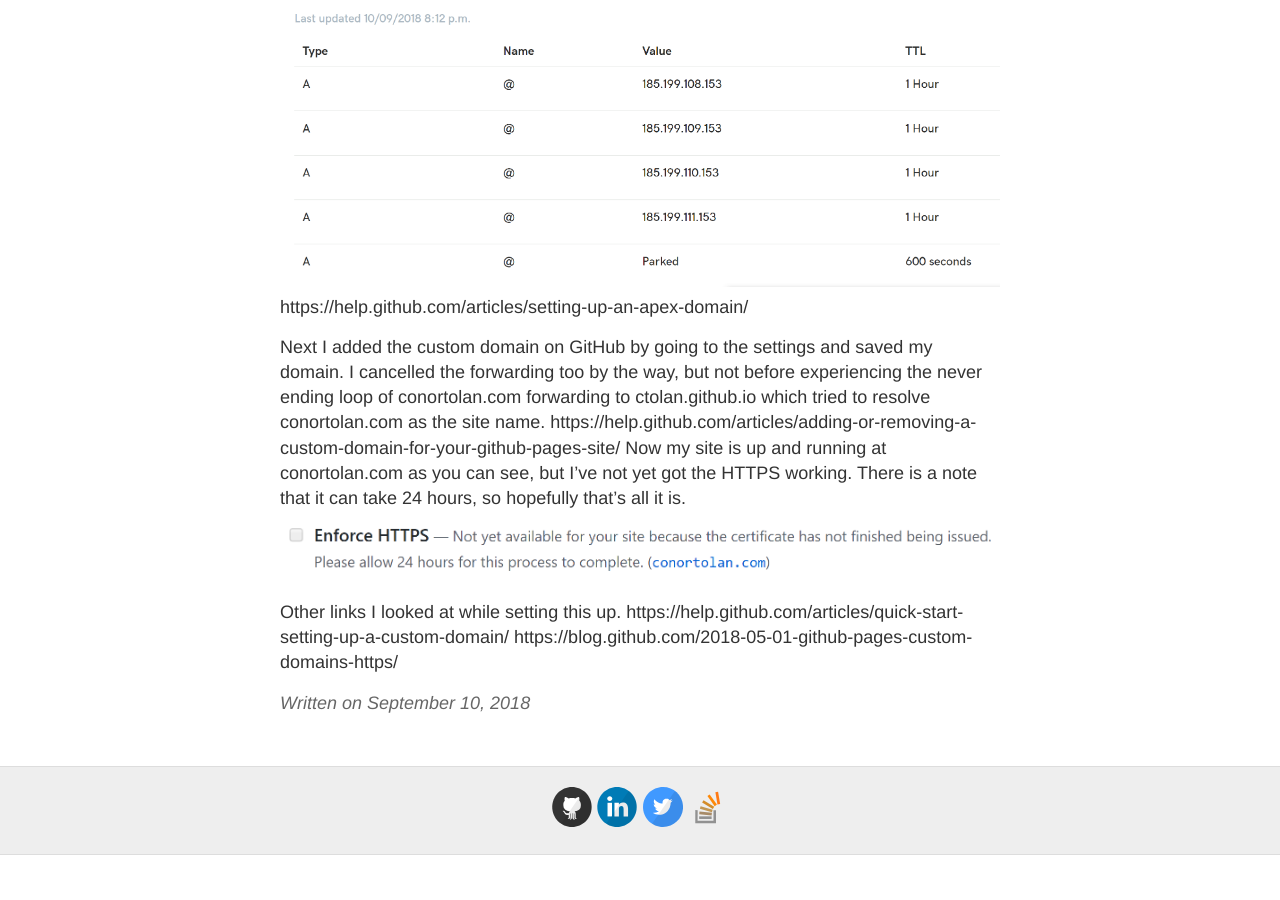
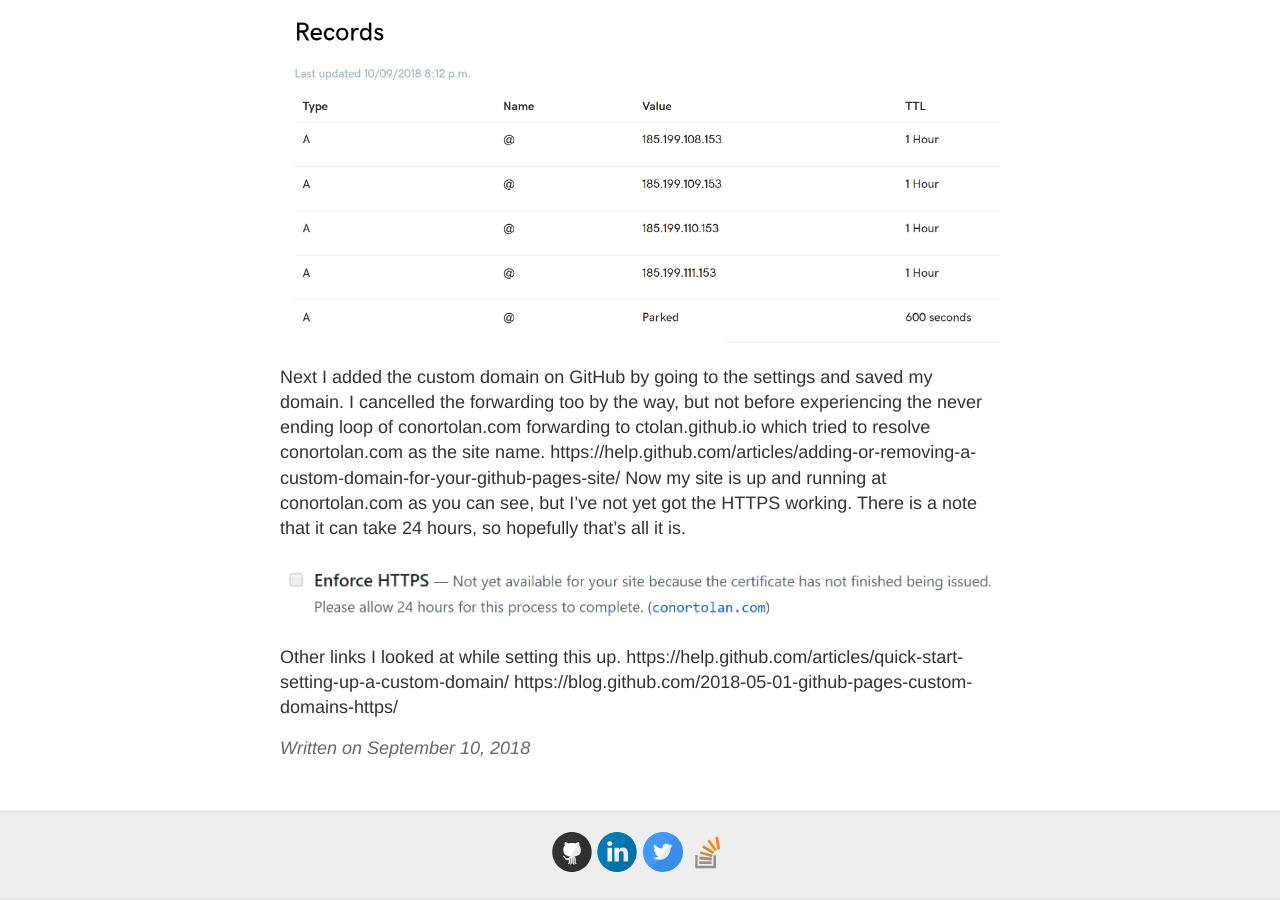
Before and after one commit to ctolan/ctolan.github.io, a Jekyll site: the page built from _posts/2018-9-10-Bought-my-domain-name.md, in a window 1280 px wide and 900 px high, scrolled down 600 px. Built offline with Jekyll 4.4.1, drawn with Linux system fonts in a browser that asks for light colours; before the commit the page ends 1455 px from its top, so only the background shows below that; some of the changed lines change nothing that is shown.

Commit message:
Edited spacing in post.

```diff
--- a/_posts/2018-9-10-Bought-my-domain-name.md
+++ b/_posts/2018-9-10-Bought-my-domain-name.md
@@ -6,14 +6,18 @@
 
 Today I took the advice of Gary Vaynerchuk and bought my domain name. This is a quick write up on how it went applying it to my GitHub Pages blog. I started out on GoDaddy and bought the domain name via PayPal. The two year order seemed reasonably priced at about $10 a year (side note why does conordean.com cost $899 because he’s an irish rugby player), with the domain mine first thing I did was setup forwarding to try it out.
 ![GoDayy Forward image]({{ site.url }}/images/GoDaddyForward.PNG)
+
 This worked but the domain of the site does not change from ctolan.github.io, as you may expect is a forward from conortolan.com to ctolan.github.io. After reading help pages on how to setup an A record I headed to the GoDaddy “Manage DNS” section and added the four required IPs.
+
 ![GoDayy A Records image]({{ site.url }}/images/GoDaddyARecords.PNG)
-https://help.github.com/articles/setting-up-an-apex-domain/
+
+<a href="https://help.github.com/articles/setting-up-an-apex-domain/">
 
 Next I added the custom domain on GitHub by going to the settings and saved my domain.
 I cancelled the forwarding too by the way, but not before experiencing the never ending loop of conortolan.com forwarding to ctolan.github.io which tried to resolve conortolan.com as the site name.
 https://help.github.com/articles/adding-or-removing-a-custom-domain-for-your-github-pages-site/
 Now my site is up and running at conortolan.com as you can see, but I’ve not yet got the HTTPS working. There is a note that it can take 24 hours, so hopefully that’s all it is.
+
 ![GoDayy A Records image]({{ site.url }}/images/GitHubHTTPS.PNG)
 
 Other links I looked at while setting this up.
```
